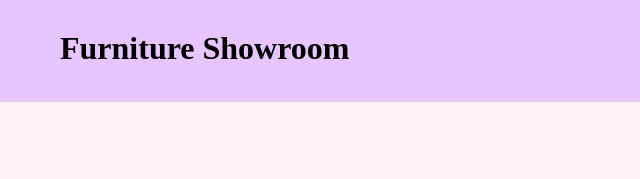
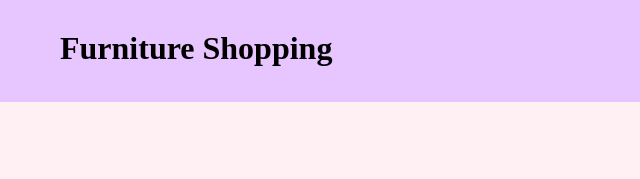
Before and after one commit to VakaPrasanna/Furniture-Showroom, a plain HTML site: page index.html in a window 1280 px wide. Shown: the top 179 px of the page, 0-640 px from the left. Drawn offline with nearby package versions, Linux system fonts and the light colour scheme.

Commit message:
Heading Modified

```diff
--- a/index.html
+++ b/index.html
@@ -13,7 +13,7 @@
 <body>
 
     <div class="nav">
-        <h1>Furniture Showroom</h1>
+        <h1>Furniture Shopping</h1>
         <div class="cart">
             <i class="bi bi-cart4"></i>
             <div id="cartPrice" class="cartPrice">0</div>
```
